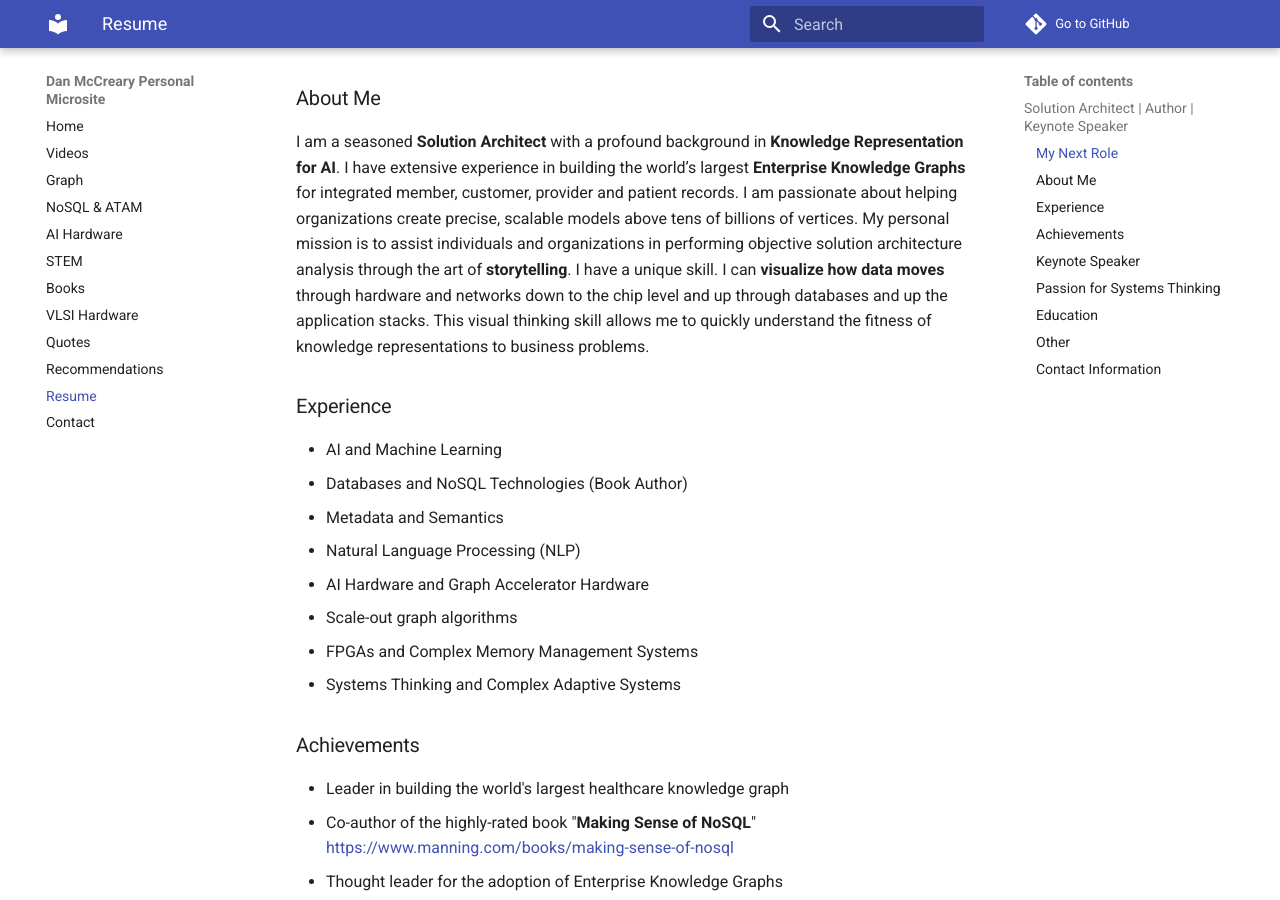
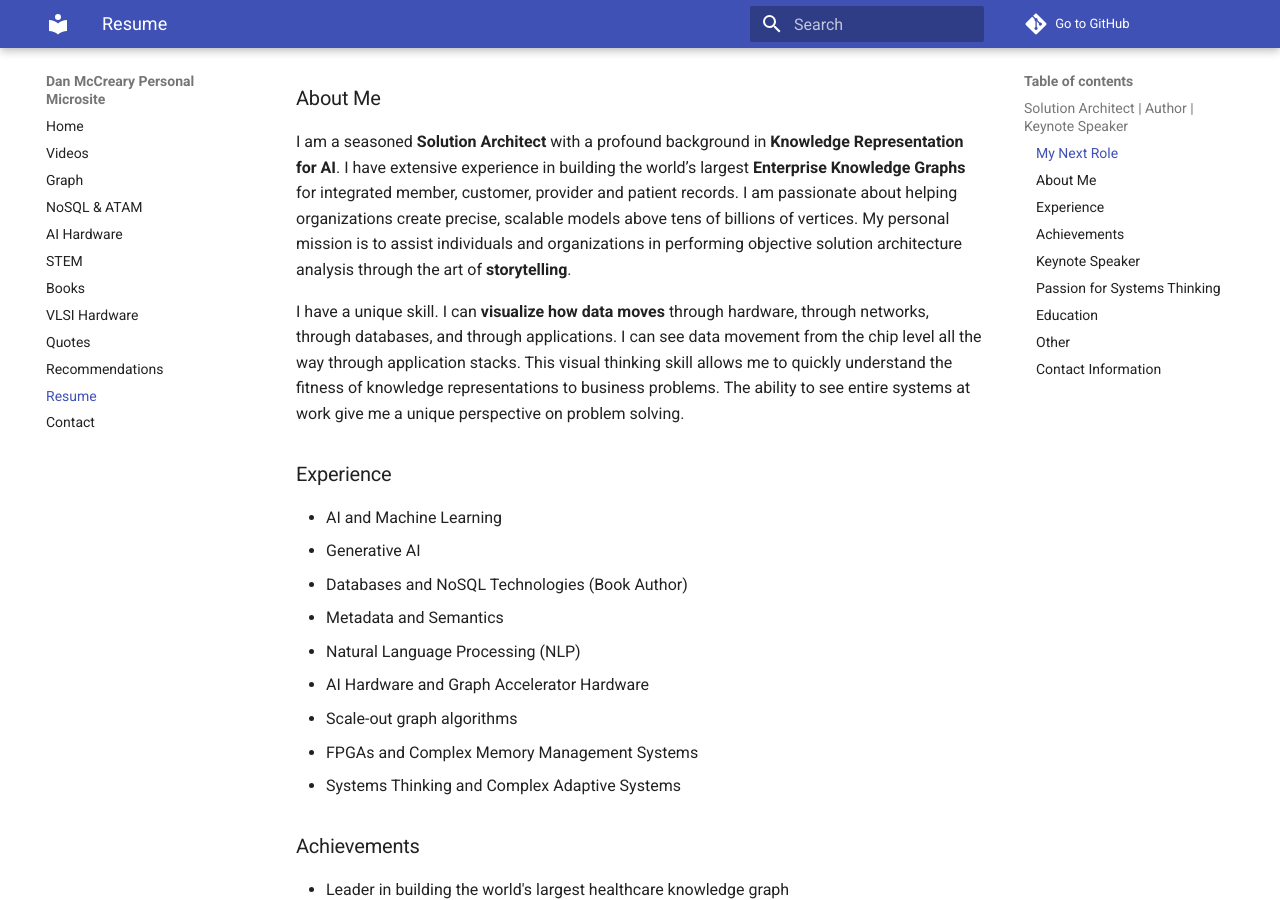
Before and after one commit to dmccreary/dmccreary, an MkDocs documentation site: the page built from docs/resume.md, in a window 1280 px wide and 900 px high, scrolled down 360 px. Built offline with MkDocs 1.6.1 and Material for MkDocs 9.7.7, drawn with Linux system fonts in a browser that asks for light colours; comment, search, counter and statistics services are not loaded.

Commit message:
updating content

```diff
--- a/docs/resume.md
+++ b/docs/resume.md
@@ -10,11 +10,16 @@ I am looking for a well-funded and rapidly growing company with products that ar
 
 ### About Me
 
-I am a seasoned **Solution Architect** with a profound background in **Knowledge Representation for AI**. I have extensive experience in building the world’s largest **Enterprise Knowledge Graphs** for integrated member, customer, provider and patient records. I am passionate about helping organizations create precise, scalable models above tens of billions of vertices. My personal mission is to assist individuals and organizations in performing objective solution architecture analysis through the art of **storytelling**.  I have a unique skill.  I can **visualize how data moves** through hardware and networks down to the chip level and up through databases and up the application stacks.  This visual thinking skill allows me to quickly understand the fitness of knowledge representations to business problems.
+I am a seasoned **Solution Architect** with a profound background in **Knowledge Representation for AI**. I have extensive experience in building the world’s largest **Enterprise Knowledge Graphs** for integrated member, customer, provider and patient records. I am passionate about helping organizations create precise, scalable models above tens of billions of vertices. My personal mission is to assist individuals and organizations in performing objective solution architecture analysis through the art of **storytelling**.
+
+I have a unique skill.  I can **visualize how data moves** through hardware, through networks, through databases, and through applications. I can see data movement from the chip level all the way through application stacks.  This visual thinking skill allows me to quickly understand the fitness of knowledge representations to business problems.
+The ability to see entire systems at work give me a unique perspective
+on problem solving.
 
 ### Experience
 
 - AI and Machine Learning
+- Generative AI
 - Databases and NoSQL Technologies (Book Author)
 - Metadata and Semantics
 - Natural Language Processing (NLP)
```
